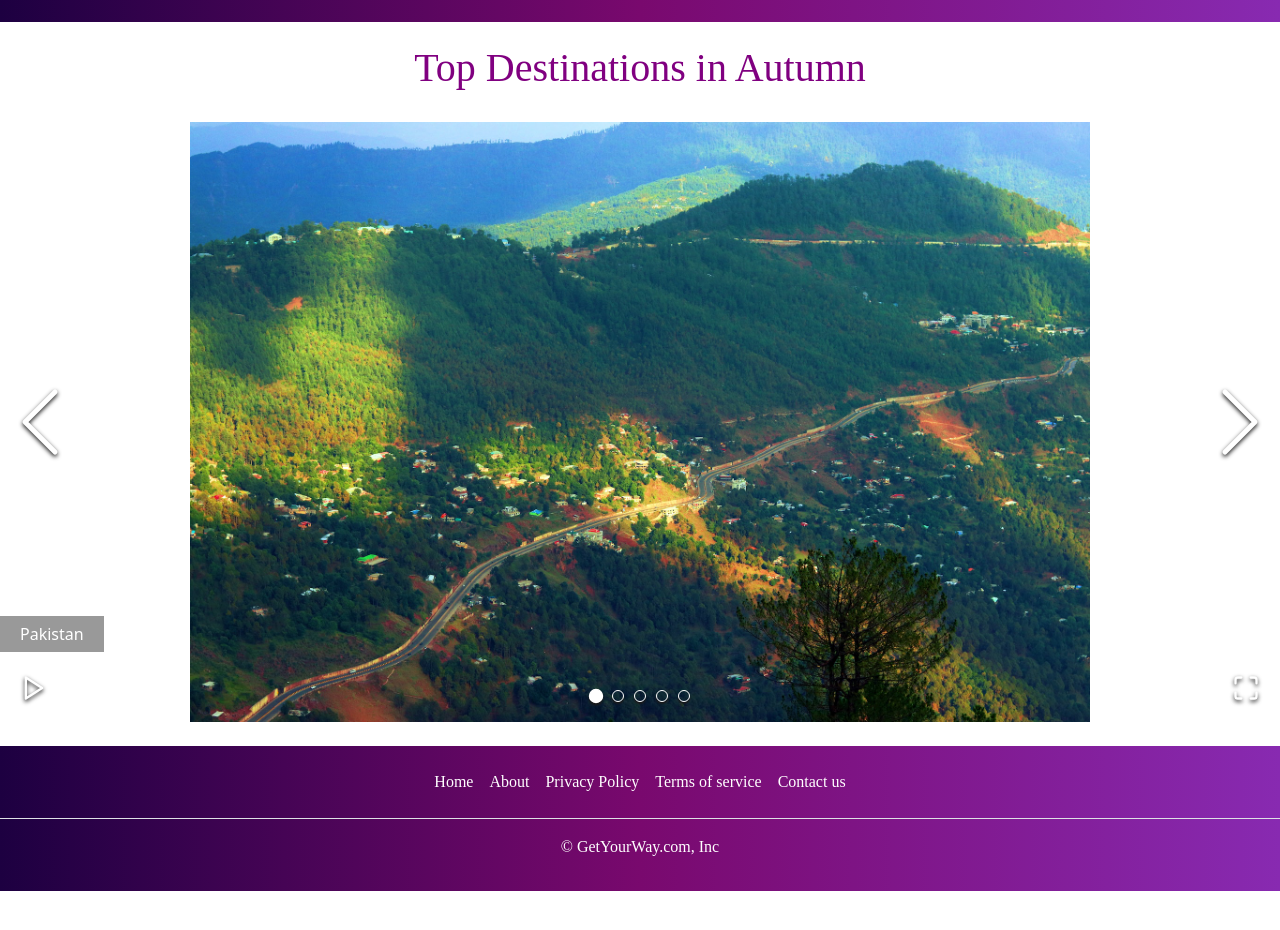
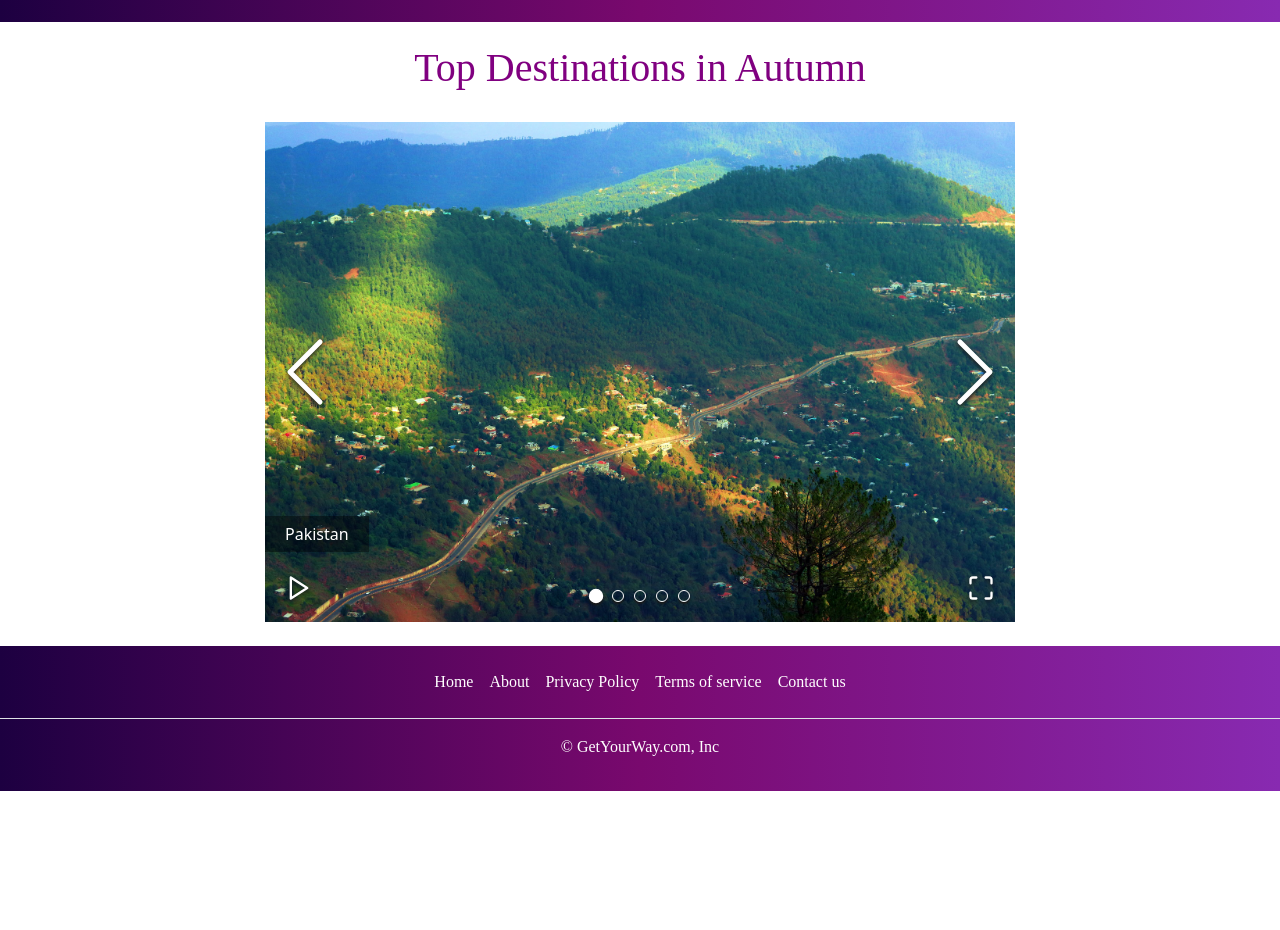
Before and after one commit to eclonghurst/SkyTwoFlyFront, a React (Create React App) app: page / in a window 1280 px wide. Shown: the part 380-1310 px from the top of the page. After the commit the page ends 1219 px from the top, so only its background shows below. Built offline with nearby package versions, Linux system fonts and the light colour scheme; a web font is replaced by a local one.

Commit message:
carousel work

```diff
--- a/src/Components/ButtonBar.jsx
+++ b/src/Components/ButtonBar.jsx
@@ -77,7 +77,7 @@ function ButtonBar() {
   return (
     <>
       <div className="ButtonBarContainer">
-        <h3 className="tagline">Sky's the Limit- Fly, your way!</h3>
+        <h3 className="tagline">Sky's the Limit - Fly, your way!</h3>
         <form className="buttonBar-form" onSubmit={handleSubmit}>
           <AutocompleteButton
             val={departure}
--- a/src/Components/Carousel.jsx
+++ b/src/Components/Carousel.jsx
@@ -1,39 +1,36 @@
 import ImageGallery from "react-image-gallery";
 import "react-image-gallery/styles/css/image-gallery.css";
+import "../CssFiles/CarouselCSS.css";
 
 const images = [
   {
     original: "/kashmir.jpg",
     description: "Pakistan",
-    originalHeight: "600px",
-    originalWidth: "1000px",
   },
   {
     original: "/japan.jpg",
     description: "Japan",
-    originalHeight: "600px",
   },
   {
     original: "/italy.jpg",
     description: "Italy",
-    originalHeight: "600px",
   },
   {
     original: "/china.jpg",
     description: "China",
-    originalHeight: "600px",
   },
   {
     original: "/austria.jpg",
     description: "Austria",
-    originalHeight: "600px",
   },
 ];
 
 const Carousel = () => {
   return (
-    <div className="carousel-container">
-      <ImageGallery items={images} showBullets={true}/>
+    <div className="carousel-outer-container">
+      <div className="carousel-container">
+        <ImageGallery className="carousel" items={images} showBullets={true} />
+      </div>
     </div>
   );
 };
--- /dev/null
+++ b/src/CssFiles/CarouselCSS.css
@@ -0,0 +1,10 @@
+.carousel-outer-container {
+  display: flex;
+  justify-content: center;
+  align-items: center;
+}
+
+.carousel-container {
+  width: 750px;
+  border-radius: 10px;
+}
--- a/src/CssFiles/FlightCSS.css
+++ b/src/CssFiles/FlightCSS.css
@@ -50,9 +50,6 @@
   margin-left: 10px;
 }
 
-.duration {
-}
-
 .container-flight-details {
   display: flex;
 
```
